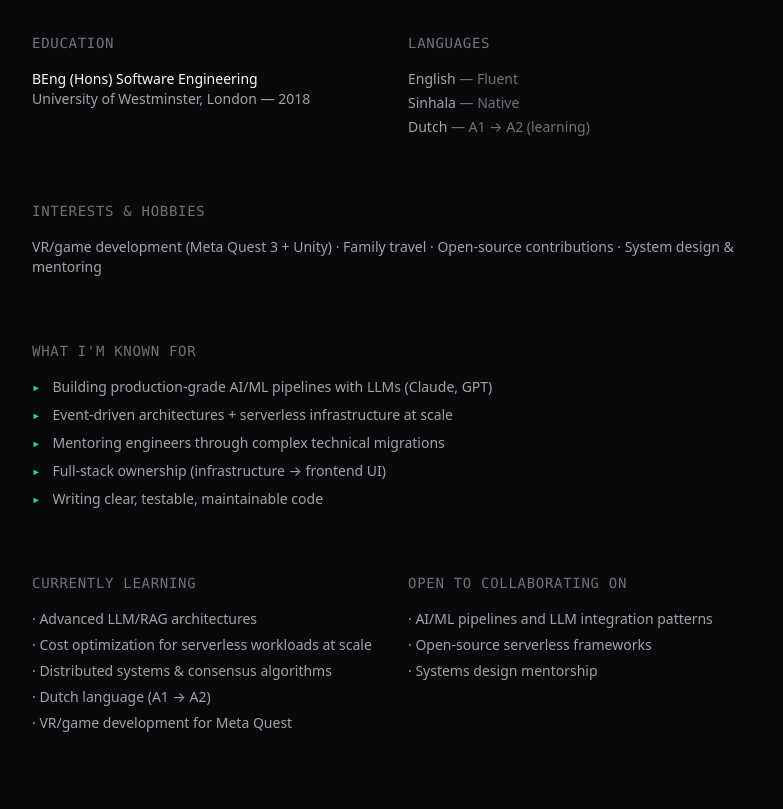
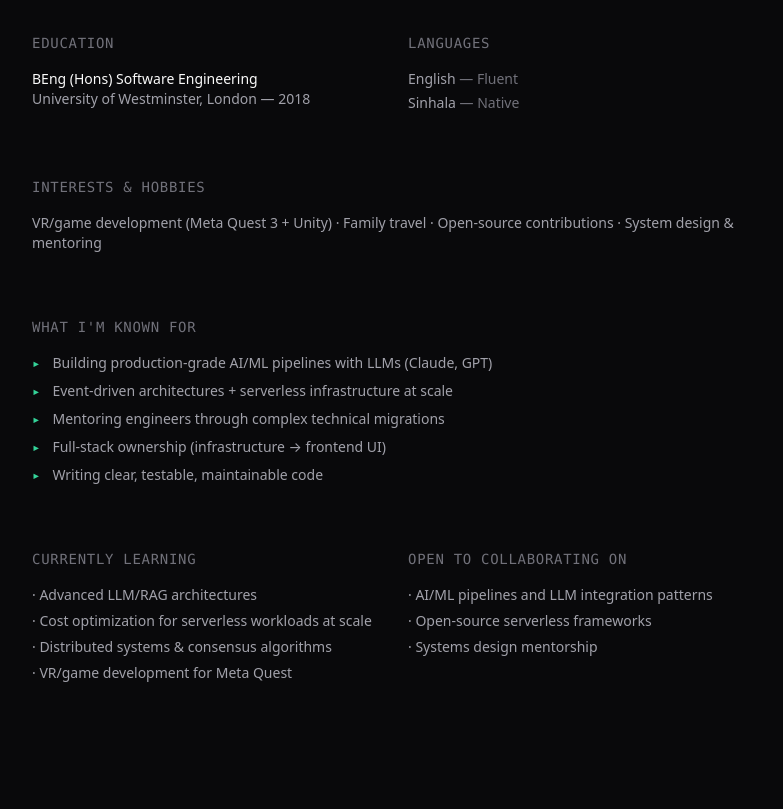
Before and after one commit to eclayaz/eclayaz.github.io, an Astro site: page /about in a window 1280 px wide. Shown: the part 1130-1939 px from the top of the page, without its empty margins (248-1031 px from the left). Built offline with nearby package versions, Linux system fonts and the light colour scheme; Astro itself is replaced by a stand-in of ours.

Commit message:
fix: remove dutch

```diff
--- a/src/pages/about.astro
+++ b/src/pages/about.astro
@@ -40,7 +40,6 @@ const learning = [
   'Advanced LLM/RAG architectures',
   'Cost optimization for serverless workloads at scale',
   'Distributed systems & consensus algorithms',
-  'Dutch language (A1 → A2)',
   'VR/game development for Meta Quest',
 ];
 
@@ -131,7 +130,6 @@ const collaborating = [
       <ul class="text-sm text-[var(--color-muted)] space-y-1">
         <li>English <span class="text-[var(--color-subtle)]">— Fluent</span></li>
         <li>Sinhala <span class="text-[var(--color-subtle)]">— Native</span></li>
-        <li>Dutch <span class="text-[var(--color-subtle)]">— A1 → A2 (learning)</span></li>
       </ul>
     </div>
   </section>
```
